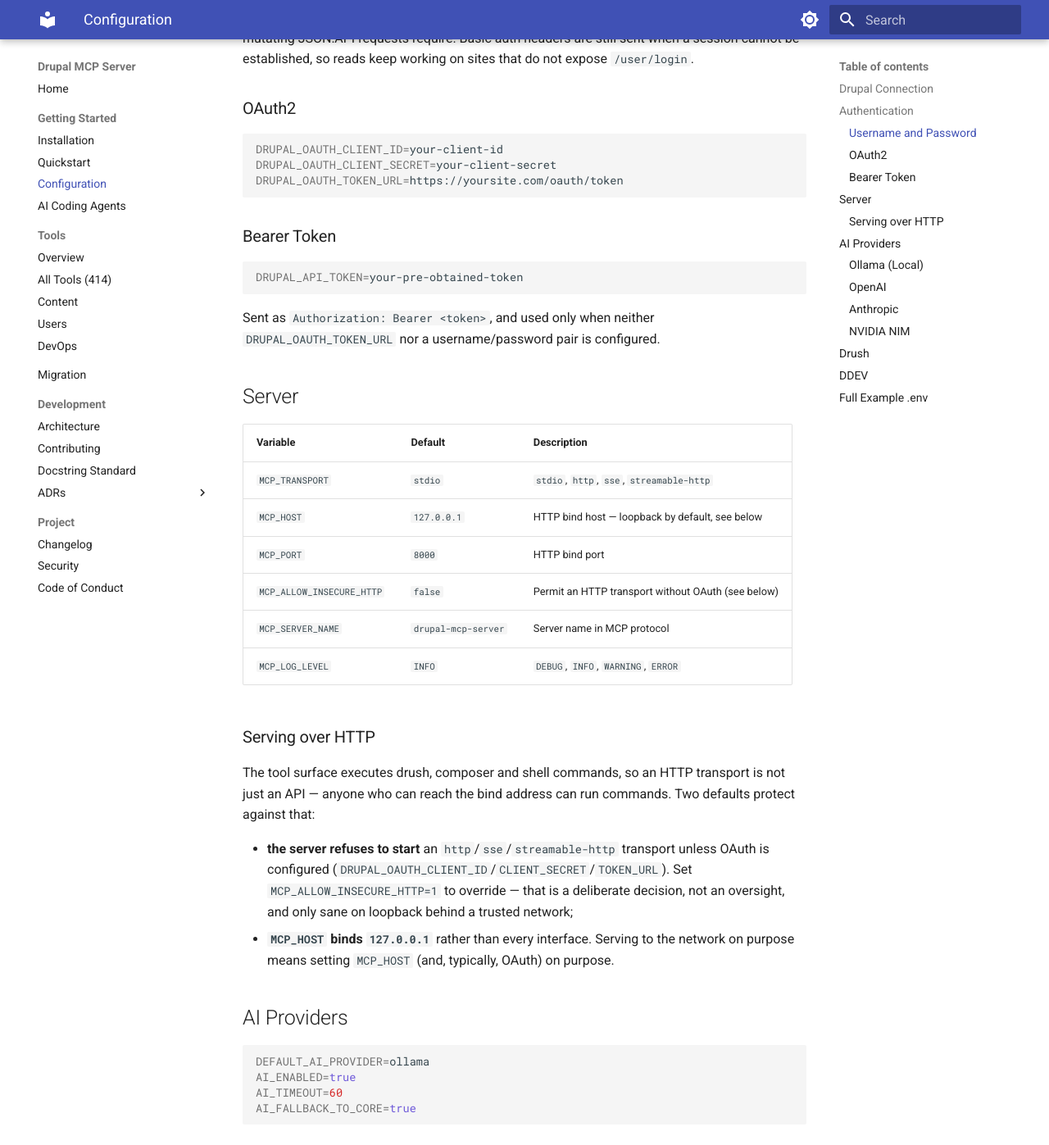
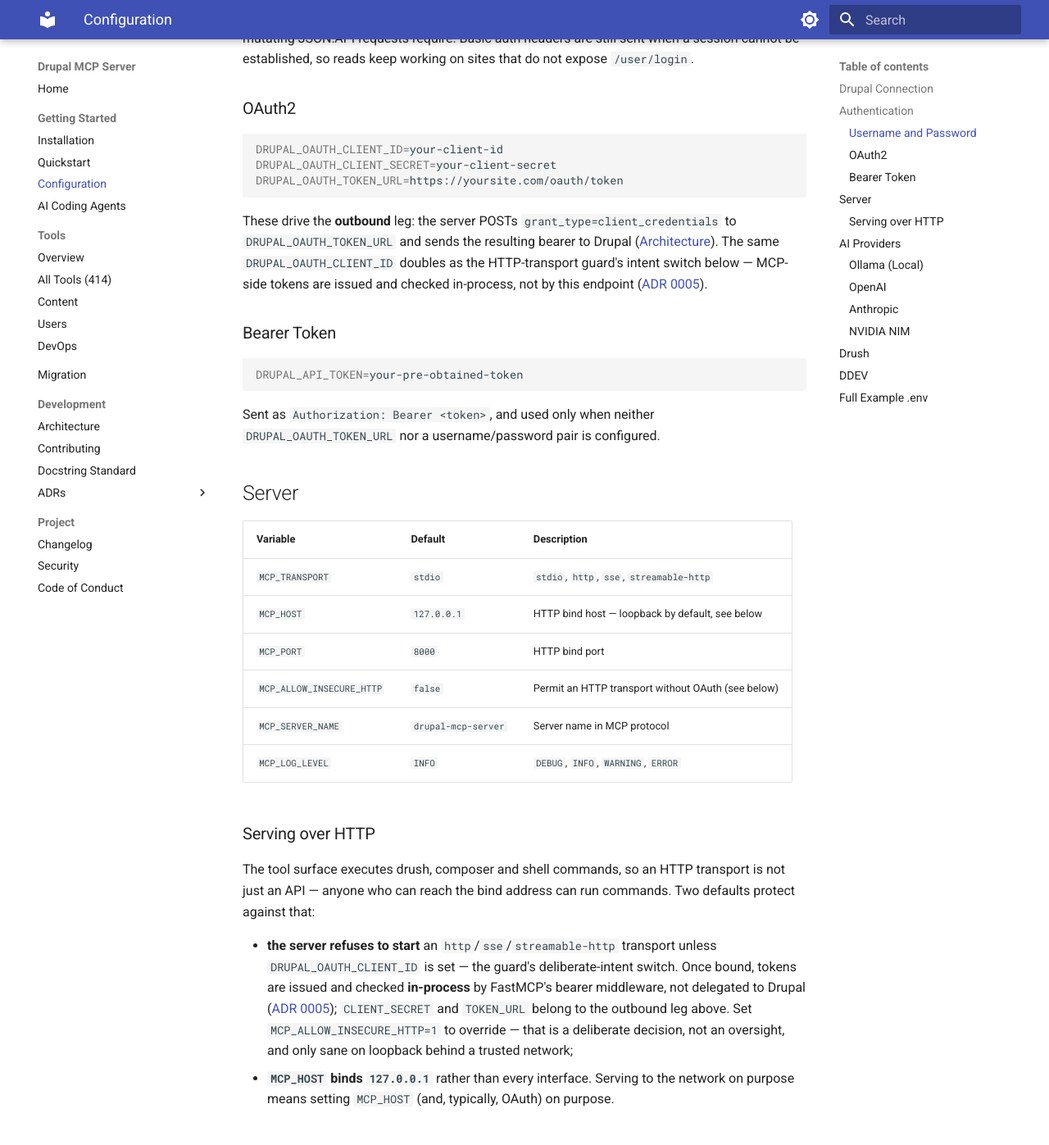
Before and after one commit to vloganathane/drupal-mcp-server, an MkDocs documentation site: the page built from docs/configuration.md, in a window 1280 px wide and 1400 px high, scrolled down 1004 px. Shown: the top 1397 px of the window at 82% size. Built offline with MkDocs 1.6.1 and Material for MkDocs 9.7.7, drawn with Linux system fonts in a browser that asks for light colours.

Commit message:
docs(auth): say what the guard checks and where tokens are validated
'Refuses unless OAuth is configured (ID/SECRET/TOKEN_URL)' overstated
the guard -- it reads DRUPAL_OAUTH_CLIENT_ID -- and implied a Drupal
delegation that does not exist. README, configuration, migration and
the 0.3.3 changelog entry now describe the intent switch and the
in-process bearer middleware, cross-referencing ADR 0005.

````diff
--- a/docs/configuration.md
+++ b/docs/configuration.md
@@ -36,6 +36,13 @@
 DRUPAL_OAUTH_TOKEN_URL=https://yoursite.com/oauth/token
 ```
 
+These drive the **outbound** leg: the server POSTs
+`grant_type=client_credentials` to `DRUPAL_OAUTH_TOKEN_URL` and sends the
+resulting bearer to Drupal ([Architecture](architecture.md#auth-strategy-selection)).
+The same `DRUPAL_OAUTH_CLIENT_ID` doubles as the HTTP-transport guard's
+intent switch below — MCP-side tokens are issued and checked in-process,
+not by this endpoint ([ADR 0005](adr/0005-oauth-token-validation.md)).
+
 ### Bearer Token
 
 ```bash
@@ -63,8 +70,12 @@
 commands. Two defaults protect against that:
 
 - **the server refuses to start** an `http`/`sse`/`streamable-http` transport
-  unless OAuth is configured (`DRUPAL_OAUTH_CLIENT_ID`/`CLIENT_SECRET`/`TOKEN_URL`).
-  Set `MCP_ALLOW_INSECURE_HTTP=1` to override — that is a deliberate
+  unless `DRUPAL_OAUTH_CLIENT_ID` is set — the guard's deliberate-intent
+  switch. Once bound, tokens are issued and checked **in-process** by
+  FastMCP's bearer middleware, not delegated to Drupal
+  ([ADR 0005](adr/0005-oauth-token-validation.md)); `CLIENT_SECRET` and
+  `TOKEN_URL` belong to the outbound leg above. Set
+  `MCP_ALLOW_INSECURE_HTTP=1` to override — that is a deliberate
   decision, not an oversight, and only sane on loopback behind a trusted network;
 - **`MCP_HOST` binds `127.0.0.1`** rather than every interface. Serving to the
   network on purpose means setting `MCP_HOST` (and, typically, OAuth) on
````
Also changed, not shown: README.md (+2 -2 lines), docs/CHANGELOG.md (+5 -5 lines), docs/migration.md (+2 -2 lines).
